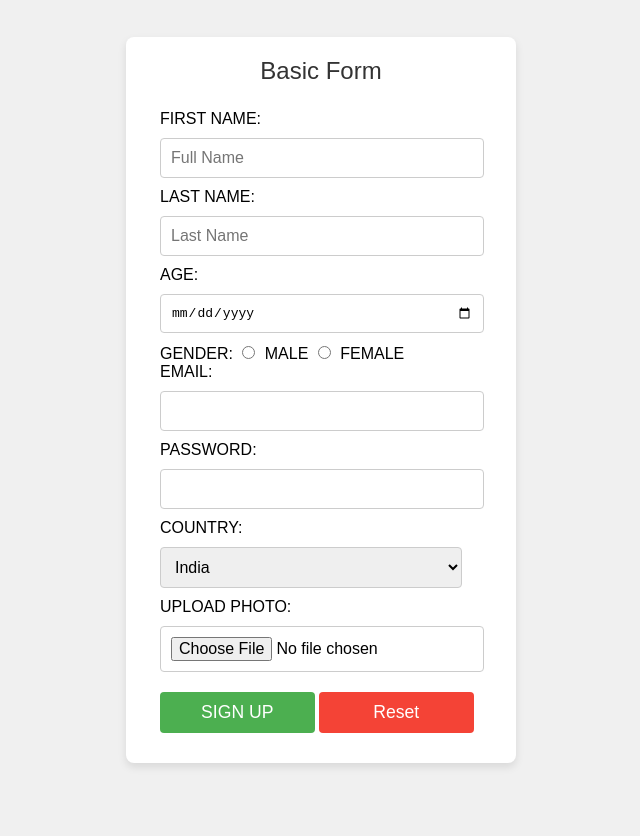
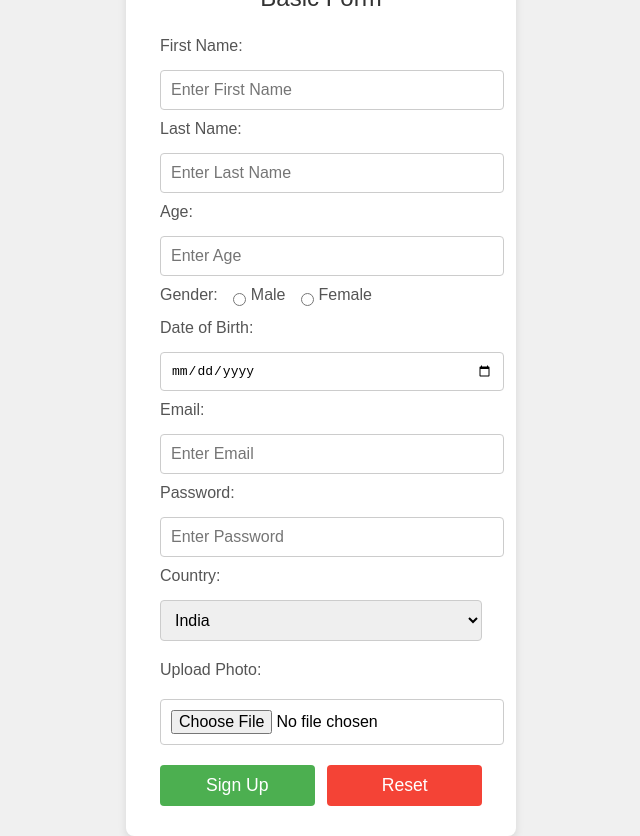
Before and after one commit to 0waiz-pa3ha/Aitch_Nu-Assesments, a plain HTML site: page index.html in a window 1280 px wide. Shown: the whole page, without its empty margins (319-959 px from the left). Before the commit the page ends 800 px from the top, so only its background shows below. Drawn offline with Linux system fonts and the light colour scheme.

Commit message:
Update index.html

```diff
--- a/index.html
+++ b/index.html
@@ -3,7 +3,7 @@
 <head>
     <meta charset="UTF-8">
     <meta name="viewport" content="width=device-width, initial-scale=1.0">
-    <title>Form</title>
+    <title>Styled Form</title>
     <style>
         body {
             font-family: Arial, sans-serif;
@@ -34,13 +34,21 @@
             text-align: center;
         }
 
+        label {
+            font-size: 1em;
+            color: #555;
+            display: block;
+            margin-bottom: 5px;
+        }
+
         input[type="text"],
         input[type="date"],
         input[type="email"],
         input[type="password"],
+        input[type="number"],
         select,
         input[type="file"] {
-            width: calc(100% - 20px);
+            width: 100%;
             padding: 10px;
             margin: 10px 0;
             border: 1px solid #ccc;
@@ -52,12 +60,21 @@
             margin-right: 5px;
         }
 
-        label {
-            font-size: 1em;
-            color: #555;
+        .radio-group {
+            display: flex;
+            align-items: center;
+            margin-bottom: 10px;
         }
 
-        input[type="button"],
+        .radio-group label {
+            margin-right: 10px;
+        }
+
+        .radio-group input {
+            margin-right: 5px;
+        }
+
+        input[type="submit"],
         input[type="reset"] {
             width: 48%;
             padding: 10px;
@@ -74,7 +91,7 @@
             background-color: #f44336; /* Different color for reset button */
         }
 
-        input[type="button"]:hover {
+        input[type="submit"]:hover {
             background-color: #45a049;
         }
 
@@ -87,46 +104,59 @@
             justify-content: space-between;
         }
 
-        br {
-            margin-bottom: 10px;
+        .file-upload {
+            margin: 10px 0;
         }
+
     </style>
 </head>
 <body>
     <form>
-    <fieldset>
-    <legend>Basic Form</legend>
-    FIRST NAME:
-    <input type="text" required placeholder="Full Name">
-    LAST NAME:
-    <input type="text" required placeholder="Last Name">
-    <br>
-    AGE:
-    <input type="date" required placeholder="Age">
-    GENDER:
-    <input type="radio" name="GENDER" value="MALE">
-    MALE
-    <input type="radio" name="GENDER" value="FEMALE">
-    FEMALE
-    <br>
-    EMAIL:
-    <input type="email"><br>
-    PASSWORD:
-    <input type="password">
-    <br>
-    COUNTRY:
-    <select>
-        <option>India</option>
-        <option>USA</option>
-        <option>UAE</option>
-    </select>
-    UPLOAD PHOTO:
-    <input type="file">
-    <br>
-    <input type="button" value="SIGN UP">
-    <input type="reset">
+        <fieldset>
+            <legend>Basic Form</legend>
 
-    </fieldset>
+            <label for="first-name">First Name:</label>
+            <input type="text" id="first-name" required placeholder="Enter First Name">
+
+            <label for="last-name">Last Name:</label>
+            <input type="text" id="last-name" required placeholder="Enter Last Name">
+
+            <label for="age">Age:</label>
+            <input type="number" id="age" required placeholder="Enter Age">
+
+            <div class="radio-group">
+                <label>Gender:</label>
+                <input type="radio" id="male" name="gender" value="Male">
+                <label for="male">Male</label>
+                <input type="radio" id="female" name="gender" value="Female">
+                <label for="female">Female</label>
+            </div>
+
+            <label for="dob">Date of Birth:</label>
+            <input type="date" id="dob">
+
+            <label for="email">Email:</label>
+            <input type="email" id="email" required placeholder="Enter Email">
+
+            <label for="password">Password:</label>
+            <input type="password" id="password" required placeholder="Enter Password">
+
+            <label for="country">Country:</label>
+            <select id="country">
+                <option value="India">India</option>
+                <option value="USA">USA</option>
+                <option value="UAE">UAE</option>
+            </select>
+
+            <label class="file-upload" for="photo">Upload Photo:</label>
+            <input type="file" id="photo">
+
+            <div class="button-group">
+                <input type="submit" value="Sign Up">
+                <input type="reset" value="Reset">
+            </div>
+
+        </fieldset>
     </form>
 </body>
 </html>
```
